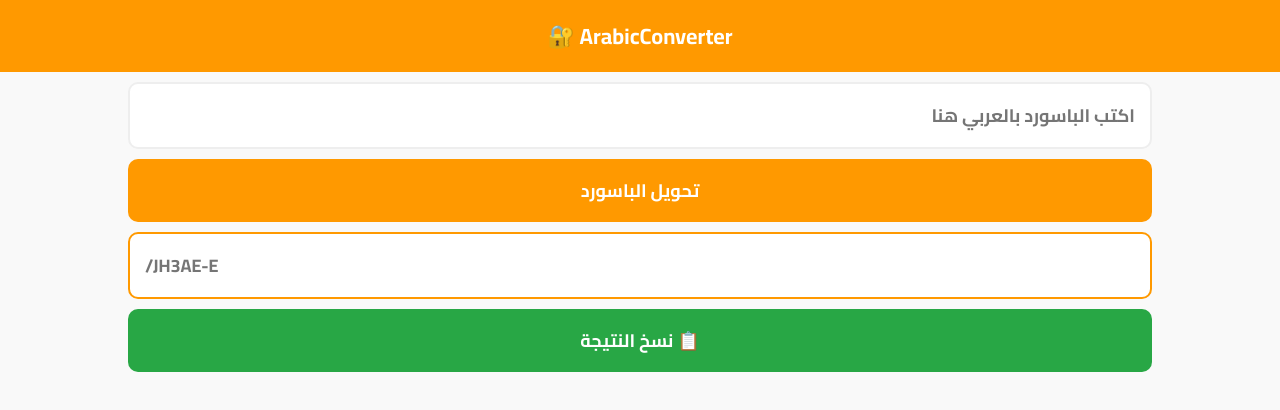
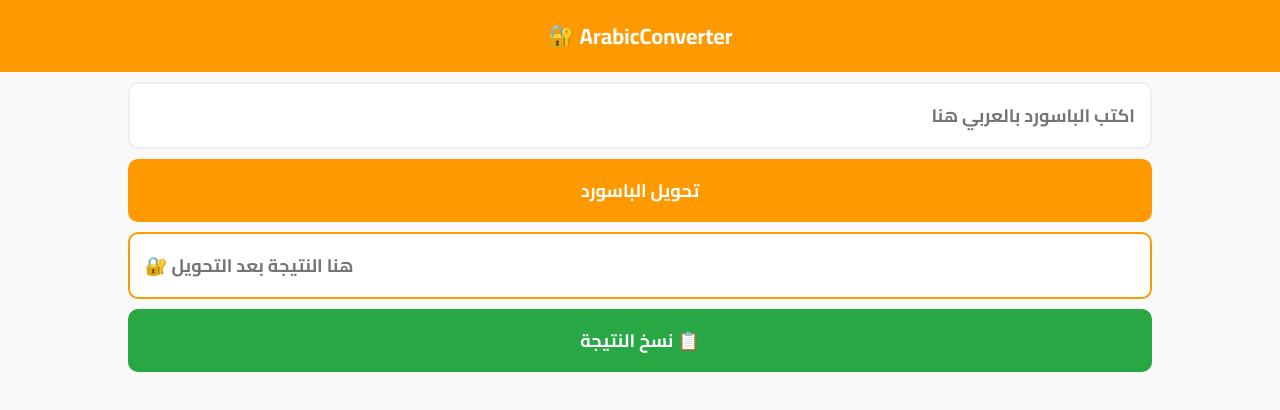
Before and after one commit to medoandroid/ArabicConverter, a plain HTML site: page index.html in a window 1280 px wide. Drawn offline with Linux system fonts and the light colour scheme.

Commit message:
Update index.html

```diff
--- a/index.html
+++ b/index.html
@@ -85,7 +85,7 @@
 
   <input id="input" placeholder="اكتب الباسورد بالعربي هنا">
   <button id="convertBtn">تحويل الباسورد</button>
-  <input id="output" readonly placeholder="/JH3AE-E">
+  <input id="output" readonly placeholder="🔐 هنا النتيجة بعد التحويل">
   <button id="copyBtn">📋 نسخ النتيجة</button>
 
   <div id="dialog">✅ تم نسخ الباسورد بعد التحويل!</div>
```
